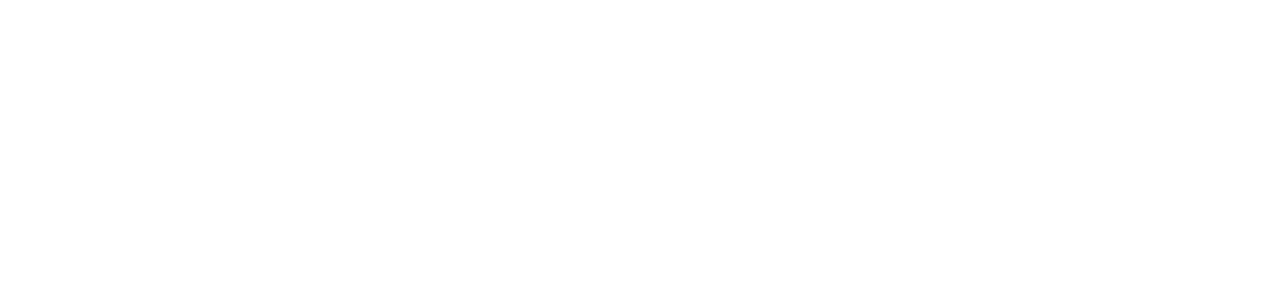
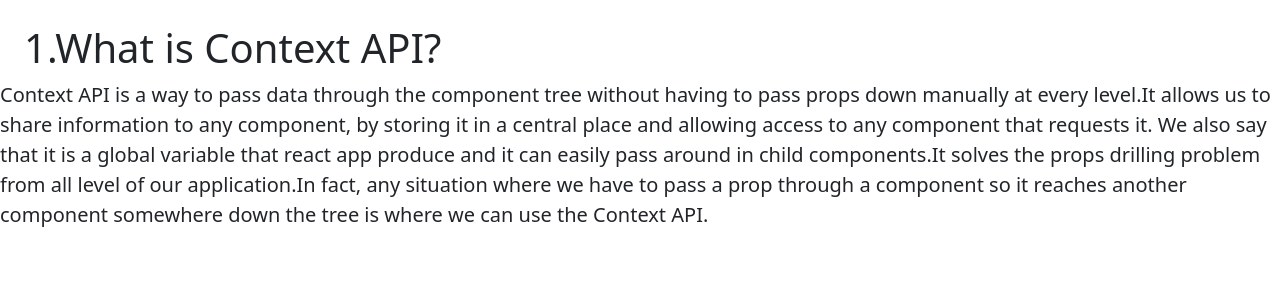
Before and after one commit to sayma63/smart-watch-shop-website, a React (Create React App) app: page /blogs in a window 1280 px wide. Shown: the top 300 px of the page. Built offline with nearby package versions, Linux system fonts and the light colour scheme.

Commit message:
first question added

```diff
--- a/src/Pages/Blogs/Blogs.js
+++ b/src/Pages/Blogs/Blogs.js
@@ -3,7 +3,8 @@
 const Blogs = () => {
     return (
         <div>
-
+            <h1 className='mt-4 ms-4'>1.What is Context API?</h1>
+            <p style={{fontSize:'20px',fontWeight:'400px'}}>Context API is a way to pass data through the component tree without having to pass props down manually at every level.It allows us to share information to any component, by storing it in a central place and allowing access to any component that requests it. We also say that it is a global variable that react app produce and it can easily pass around in child components.It solves the props drilling problem from all level of our application.In fact, any situation where we have to pass a prop through a component so it reaches another component somewhere down the tree is where we can use the Context API.</p>
         </div>
     );
 };
```
